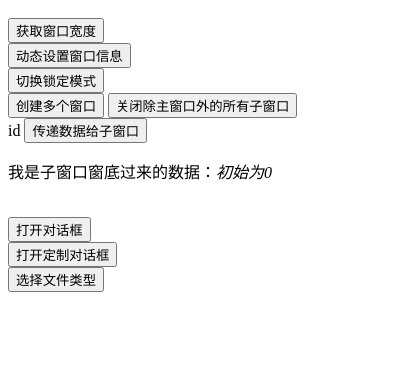
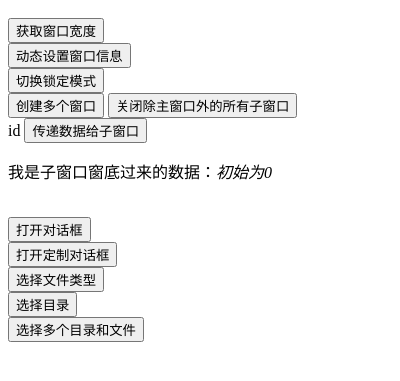
Before and after one commit to JamesSunTao/electron1-st, an Electron app: page index.html in a window 400 px wide. Shown: the part 189-570 px from the top of the page. Drawn offline with Linux system fonts and the light colour scheme; no server answers.

Commit message:
multiSelecttions

```diff
--- a/index.html
+++ b/index.html
@@ -36,6 +36,13 @@
     <br>
     <button onclick="chooseFileType()" id="chooseFileType">选择文件类型</button>
     <label id="chooseFileTypeLabel"></label>
+    <br>
+    <button onclick="chooseDir()" id="chooseDir">选择目录</button>
+    <label id="chooseDirLabel"></label>
+
+    <br>
+    <button onclick="chooseMoreFile()" id="chooseMoreFile">选择多个目录和文件</button>
+    <label id="chooseMoreFileLabel"></label>
   </body>
   <script src="./src/js/event.js"></script>
 </html>
--- a/src/js/event.js
+++ b/src/js/event.js
@@ -133,7 +133,7 @@ function openCustomFileDialog(params) {
 
 /**
  * options.filters :对象数组
- *
+ * openDirectory ：选择目录
  * */
 
  function chooseFileType(params) {
@@ -150,3 +150,34 @@ function openCustomFileDialog(params) {
     ]
     label.innerText = dialog.showOpenDialog(options);
  }
+
+
+ /**
+ * 选择目录 : openDirectory
+ * createDirectory 创建目录，只是针对Mac OS系统
+ * */
+function chooseDir(params) {
+    const label = document.getElementById("chooseDirLabel");
+    var options = {};
+    options.title = "选择目录";
+    options.buttonLabel = "选择目录"
+    options.properties = ['openDirectory','promptToCreate '];
+    label.innerText = dialog.showOpenDialog(options);
+}
+
+
+ /**
+ * 打开多个文件何目录
+ * multiSelections-允许多选。
+ * MAC ： 如果想同时选择多个文件何目录，需要指定openFile 和 openDirectory
+ * Windows : 只需要指定openFile即可 ，若只选择openDirectory只可以选择目录
+ * */
+
+function chooseMoreFile(params) {
+    const label = document.getElementById("chooseMoreFileLabel");
+    var options = {};
+    options.title = "选择多个目录和文件";
+    options.buttonLabel = "选择多个目录和文件"
+    options.properties = ['openFile','promptToCreate ','multiSelections'];
+    label.innerText = dialog.showOpenDialog(options);
+}
```
